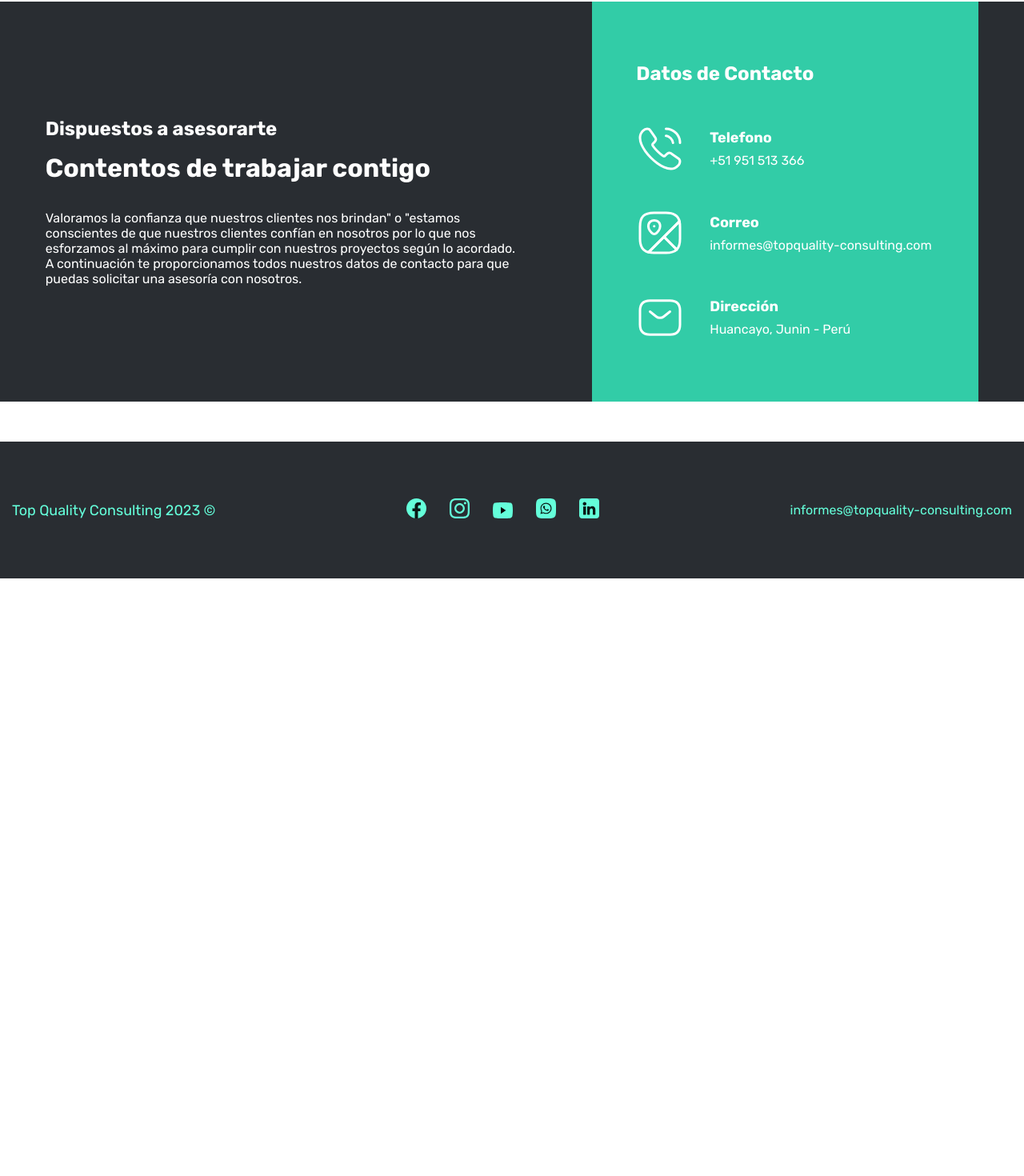
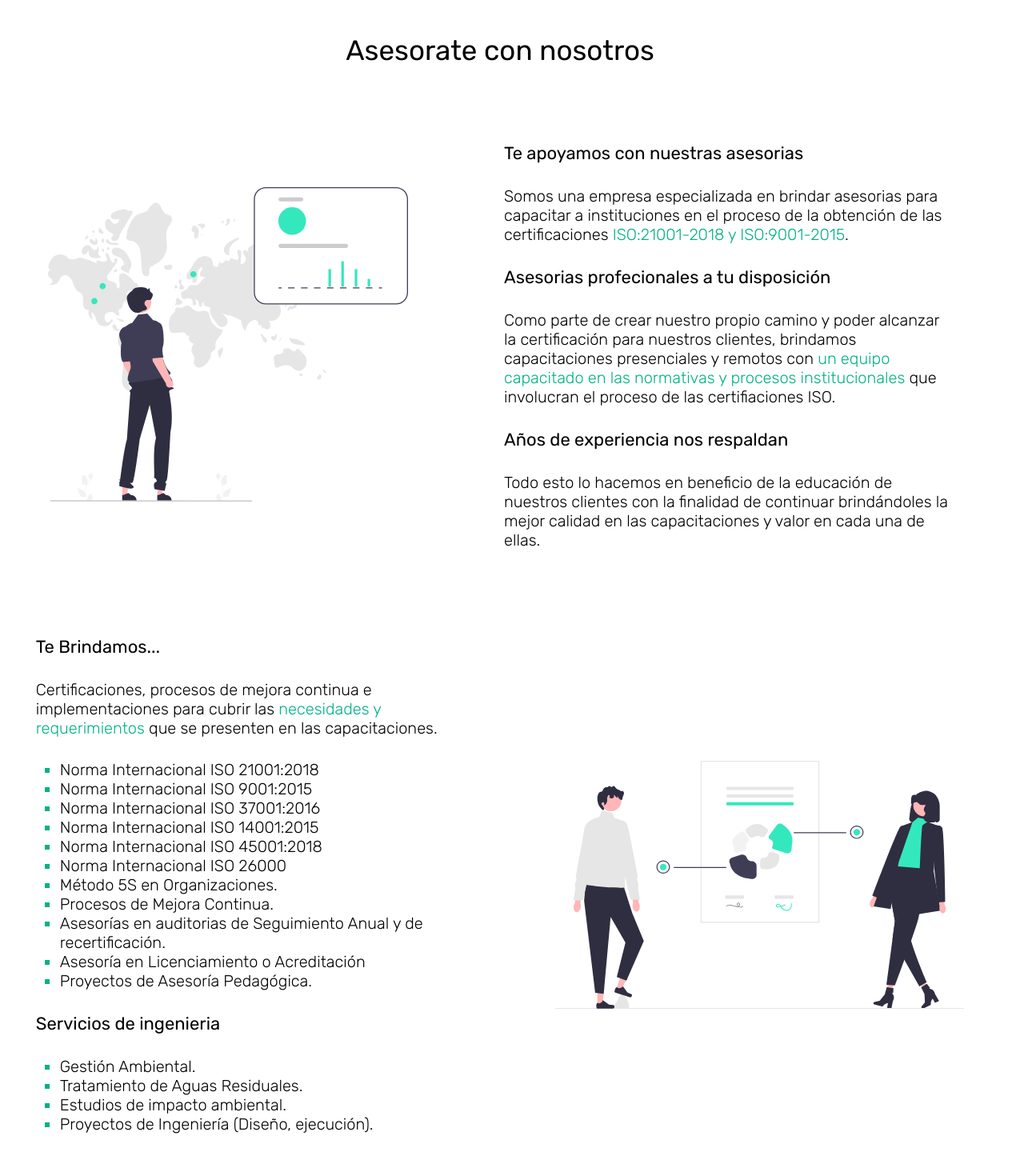
Before and after one commit to Vetaman999/top-quality-consulting, a React (Vite) app: page / in a window 1280 px wide. Shown: the part 848-2318 px from the top of the page at 80% size. Before the commit the page ends 1571 px from the top, so only its background shows below. Built offline with nearby package versions, Linux system fonts and the light colour scheme.

Commit message:
about finished

```diff
--- a/src/App.jsx
+++ b/src/App.jsx
@@ -2,6 +2,7 @@ import Navbar from "./components/Navbar/Navbar"
 import Cover from "./components/Cover/Cover"
 import Footer from "./components/Footer/Footer"
 import Contact from "./components/Contact/Contact"
+import About from "./components/About/About"
 import './App.css'
 
 function App() {
@@ -9,6 +10,7 @@ function App() {
         <>
             <Navbar />
             <Cover />
+            <About />
             <Contact />
             <Footer />
         </>
--- a/src/components/About/About.css
+++ b/src/components/About/About.css
@@ -0,0 +1,79 @@
+.about {
+    display: flex;
+    align-items: center;
+    margin: 50px 0 50px 0;
+}
+
+.about-content {
+    width: 1250px;
+    display: flex;
+    align-items: center;
+    flex-direction: column;
+    justify-content: space-around;
+}
+
+.about-content-h-title {
+    font-size: 35px;
+    font-weight: 400;
+}
+
+.about-content-first {
+    width: 100%;
+    display: flex;
+    align-items: center;
+    justify-content: space-around;
+}
+
+.about-content-first,
+.about-content-heder {
+    margin: 40px 0 40px 0;
+}
+
+.about-content-f-text {
+    display: flex;
+    max-width: 560px;
+    flex-direction: column;
+}
+
+.about-picture-one {
+    max-width: 450px;
+    max-height: 400px;
+}
+
+.about-picture-two {
+    max-width: 550px;
+    max-height: 310px;
+}
+
+.text-one {
+    font-size: 22px;
+    font-weight: 400;
+    padding: 14px 0 14px 0;
+}
+
+.text-two a {
+    color: #00B186;
+}
+
+.text-two,
+.about-list {
+    font-size: 20px;
+    padding: 14px 0 14px 0;
+    font-weight: 300;
+    list-style-type: square;
+}
+
+.about-list{
+    padding-left: 30px;
+}
+.about-list li::marker{
+    color: #00B186;
+
+}
+
+@media (max-width: 1200px) {
+    .about-content-first{
+        flex-direction: column;
+        align-items: center;
+    }
+}
--- a/src/components/About/About.jsx
+++ b/src/components/About/About.jsx
@@ -1,10 +1,60 @@
 import './About.css'
+import PictureOne from '../../assets/IconsAbout/picture-one.svg'
+import PictureTwo from '../../assets/IconsAbout/picture-two.svg'
+
 
 function About() {
-    return(
-        <>
+    return (
+        <article className='about'>
+            <section className="about-content">
+                <div className="about-content-heder">
+                    <h1 className="about-content-h-title">
+                        Asesorate con nosotros
+                    </h1>
+                </div>
+                <div className="about-content-first">
+                    <div><img src={PictureOne} alt="" className="about-picture-one" /></div>
+                    <div className="about-content-f-text">
+                        <p className="text-one">Te apoyamos con nuestras asesorias </p>
+                        <span>
+                            <p className="text-two">Somos una empresa especializada en brindar asesorias para capacitar a instituciones en el proceso de la obtención de las certificaciones <a>ISO:21001-2018 y ISO:9001-2015</a>.</p>
+                        </span>
+                        <strong className="text-one">Asesorias profecionales a tu disposición</strong>
+                        <p className="text-two">Como parte de crear nuestro propio camino y poder alcanzar la certificación para nuestros clientes, brindamos capacitaciones presenciales y remotos con <a>un equipo capacitado en las normativas y procesos institucionales</a> que involucran el proceso de las certifiaciones ISO.</p>
+                        <strong className="text-one">Años de experiencia nos respaldan </strong>
+                        <p className="text-two">Todo esto lo hacemos en beneficio de la educación  de nuestros clientes con la finalidad de continuar brindándoles la mejor calidad en las capacitaciones y valor en cada una de ellas. </p>
+                    </div>
+                </div>
+                <div className="about-content-first">
+                    <div className="about-content-f-text">
+                        <strong className="text-one">Te Brindamos...</strong>
+                        <span className="text-two">Certificaciones, procesos de mejora continua e implementaciones para cubrir las <a>necesidades y requerimientos</a> que se presenten en las capacitaciones.</span>
+                        <ul className="about-list">
+                            <li>Norma Internacional <a>ISO 21001:2018</a></li>
+                            <li>Norma Internacional <a>ISO 9001:2015 </a></li>
+                            <li>Norma Internacional <a>ISO 37001:2016</a></li>
+                            <li>Norma Internacional <a>ISO 14001:2015</a></li>
+                            <li>Norma Internacional <a>ISO 45001:2018</a></li>
+                            <li>Norma Internacional <a>ISO 26000</a></li>
+                            <li>Método 5S en Organizaciones.</li>
+                            <li>Procesos de Mejora Continua.</li>
+                            <li>Asesorías en auditorias de Seguimiento Anual y de recertificación.</li>
+                            <li>Asesoría en Licenciamiento o Acreditación</li>
+                            <li>Proyectos de Asesoría Pedagógica.</li>
+                        </ul>
+                        <strong className="text-one">Servicios de ingenieria</strong>
+                        <ul className="about-list">
+                            <li>Gestión Ambiental.</li>
+                            <li>Tratamiento de Aguas Residuales.</li>
+                            <li>Estudios de impacto ambiental.</li>
+                            <li>Proyectos de Ingeniería (Diseño, ejecución).</li>
+                        </ul>
 
-        </>
+                    </div>
+                    <img src={PictureTwo} alt="" className="about-picture-two" />
+                </div>
+            </section>
+        </article>
     )
 }
 
--- a/src/components/Contact/Card.css
+++ b/src/components/Contact/Card.css
@@ -23,6 +23,7 @@
 
 .card-description{
     font-size: 16px;
+    font-weight: 300;
     color: #fff;
 
 }
--- a/src/components/Contact/Card.jsx
+++ b/src/components/Contact/Card.jsx
@@ -6,7 +6,7 @@ function Card({ logo, title, description }) {
             <header className="card">
                 <img src={logo} alt="" className="card-logo" />
                 <div className='card-content'>
-                    <strong className="card-title">{title}</strong>
+                    <p className="card-title">{title}</p>
                     <span className="card-description">{description}</span>
                 </div>
             </header>
--- a/src/components/Contact/Contact.css
+++ b/src/components/Contact/Contact.css
@@ -23,6 +23,7 @@
 
 .contact-content-primary {
     font-size: 24px;
+    font-weight: 500;
 }
 
 .contact-content-par-one, .contact-content-primary, .contact-content-secundary{
@@ -31,11 +32,13 @@
 
 .contact-content-secundary{
     font-size: 32px;
+    font-weight: 500;
     margin:     16px 0 34px 0;
 }
 
 .contact-content-par-one {
     font-size: 16px;
+    font-weight: 300;
 }
 
 .contact-content-rigth {
@@ -61,6 +64,7 @@
     font-size: 24px;
     width: 373px;
     padding-bottom: 50px;
+    font-weight: 500;
 }
 
 @media (max-width: 1050px) {
--- a/src/components/Cover/Cover.css
+++ b/src/components/Cover/Cover.css
@@ -3,7 +3,6 @@
     background: var(--mainColor);
     display: flex;
     padding: 30px;
-    justify-content: center;
     align-items: center;
     position: relative;
 }
@@ -13,7 +12,7 @@
     background-attachment: fixed;
     background-size: cover;
     background-position: center;
-    height: 100%;
+    max-height: 100%;
     width: 100%;
     position: absolute;
     z-index: -1;
```
Also changed, not shown: src/assets/IconsAbout/picture-one.svg (added), src/assets/IconsAbout/picture-two.svg (added).
